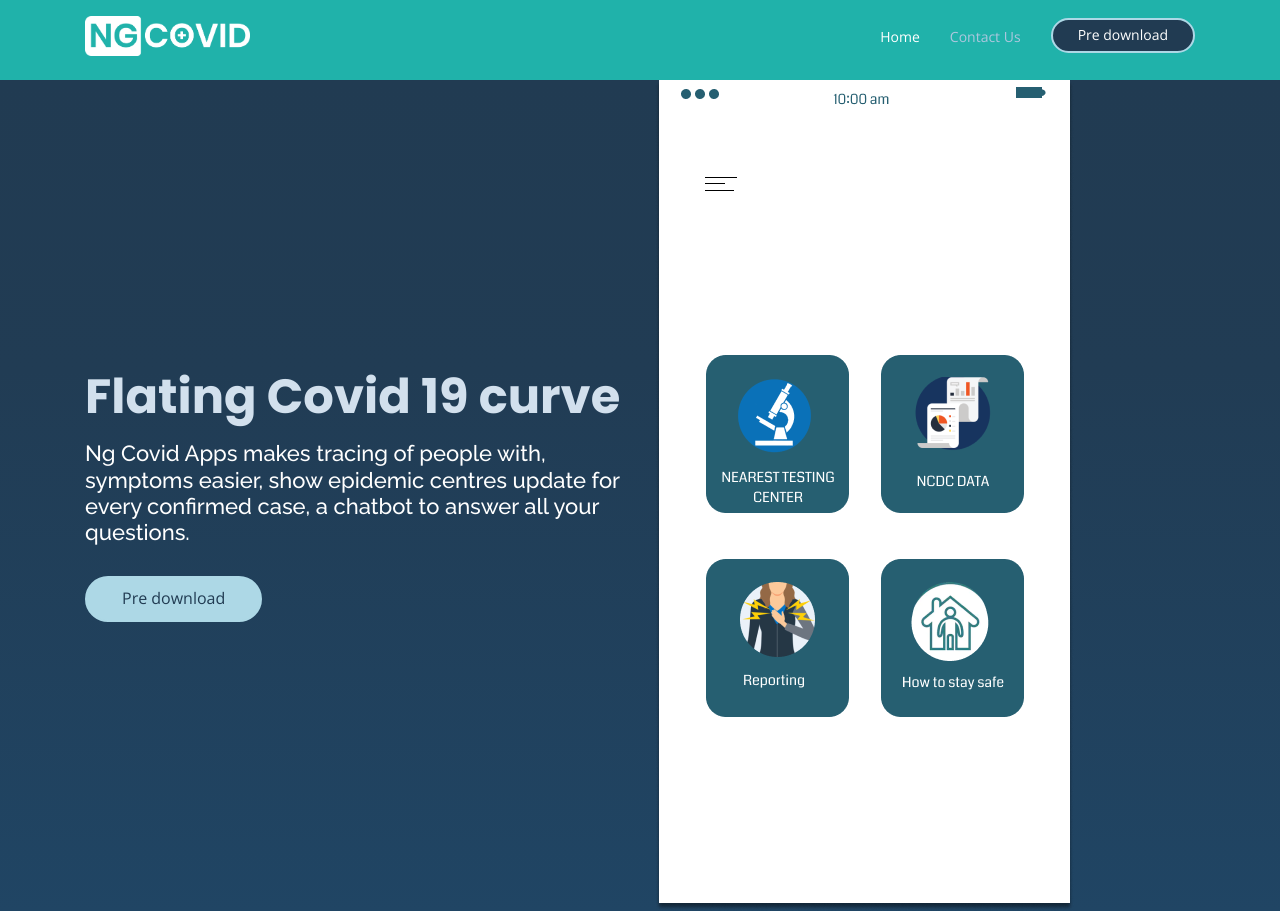
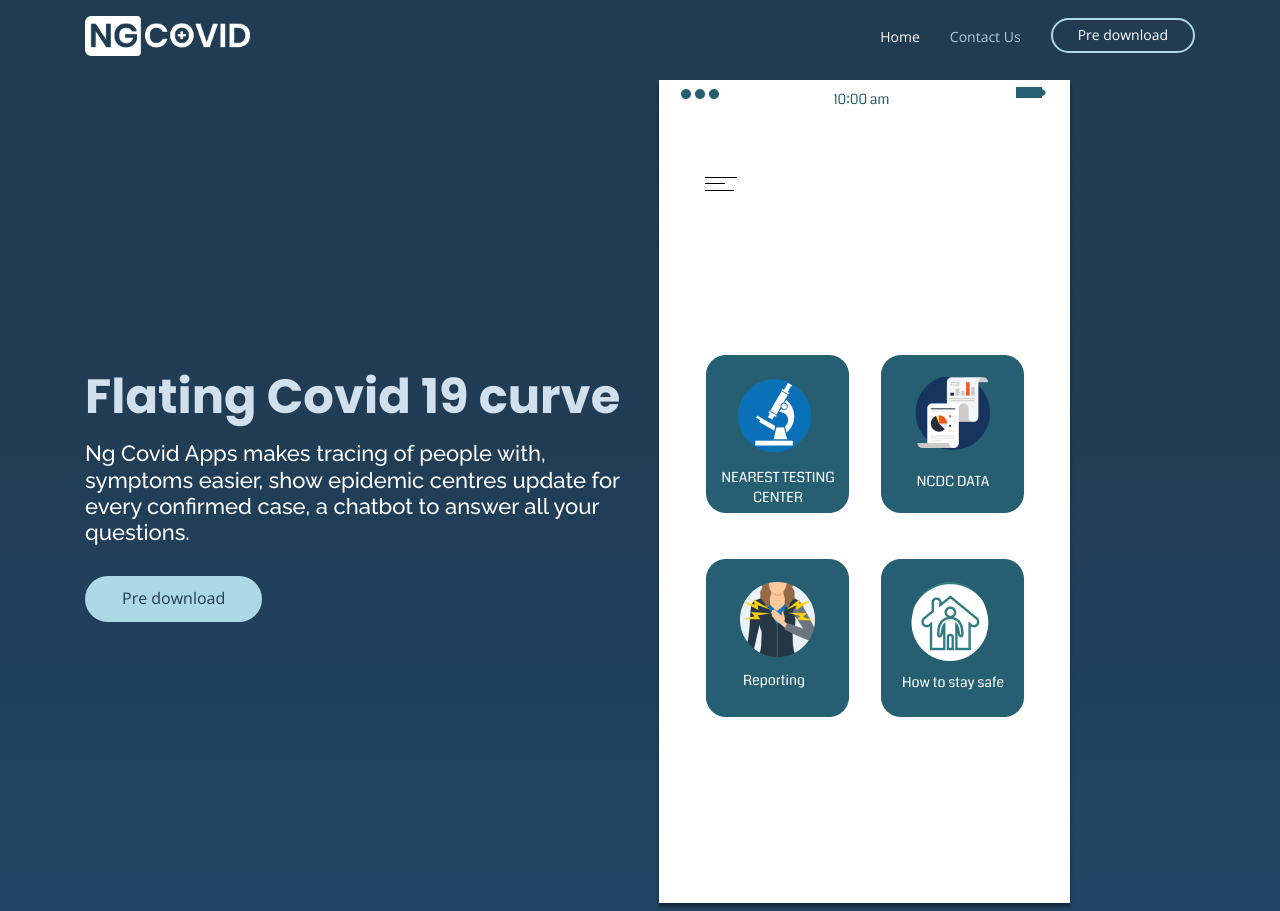
Before and after one commit to adugamayuba/NgCovid, a plain HTML site: page index.html in a window 1280 px wide. Drawn offline with nearby package versions, Linux system fonts and the light colour scheme.

Commit message:
predownload

```diff
--- a/assets/css/style.css
+++ b/assets/css/style.css
@@ -65,7 +65,7 @@ h1, h2, h3, h4, h5, h6 {
   z-index: 997;
   transition: all 0.5s;
   padding: 16px 0;
-  background: lightseagreen;
+  background: #213b52;
 }
 
 #header .logo h1 {
```
